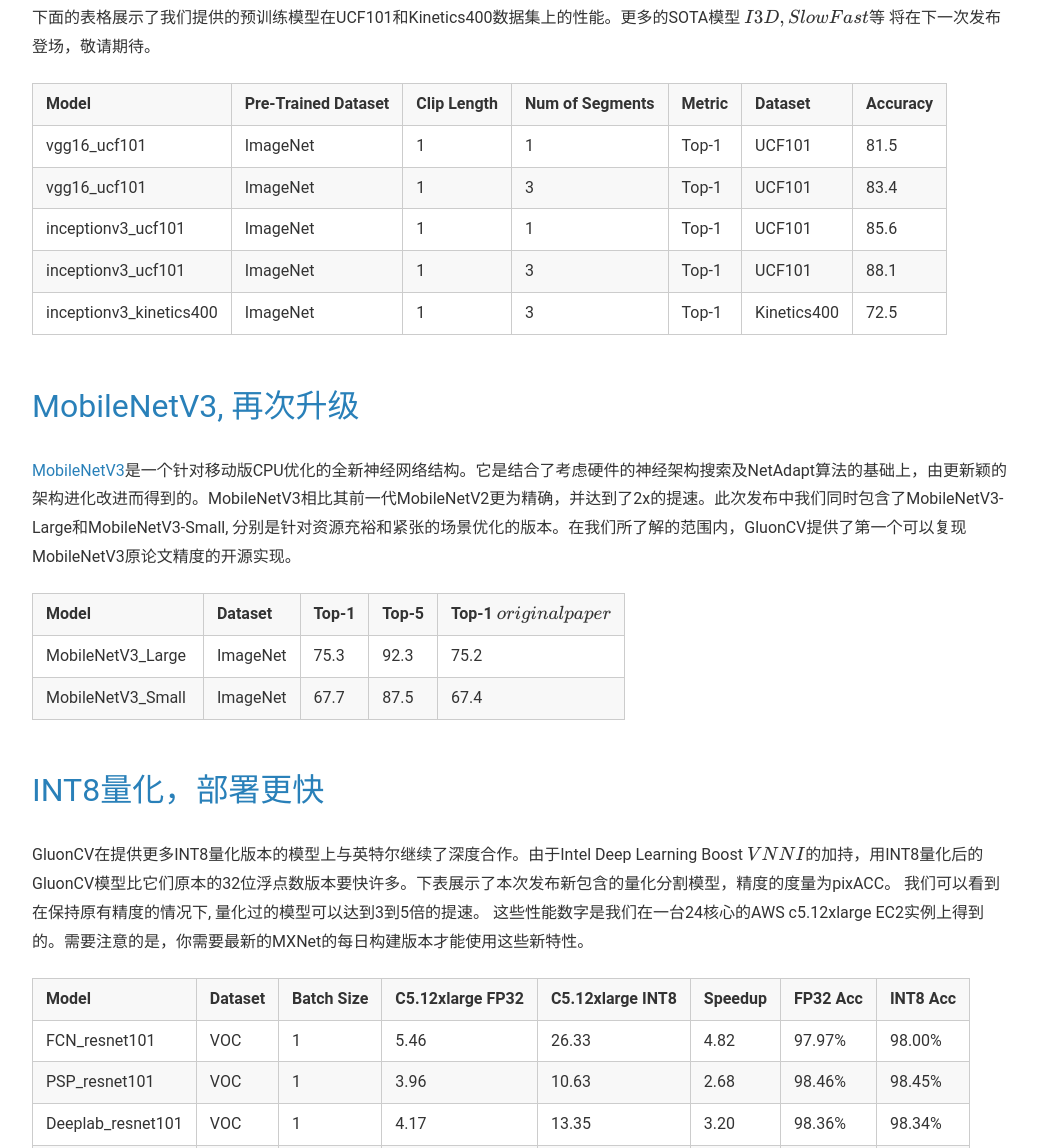
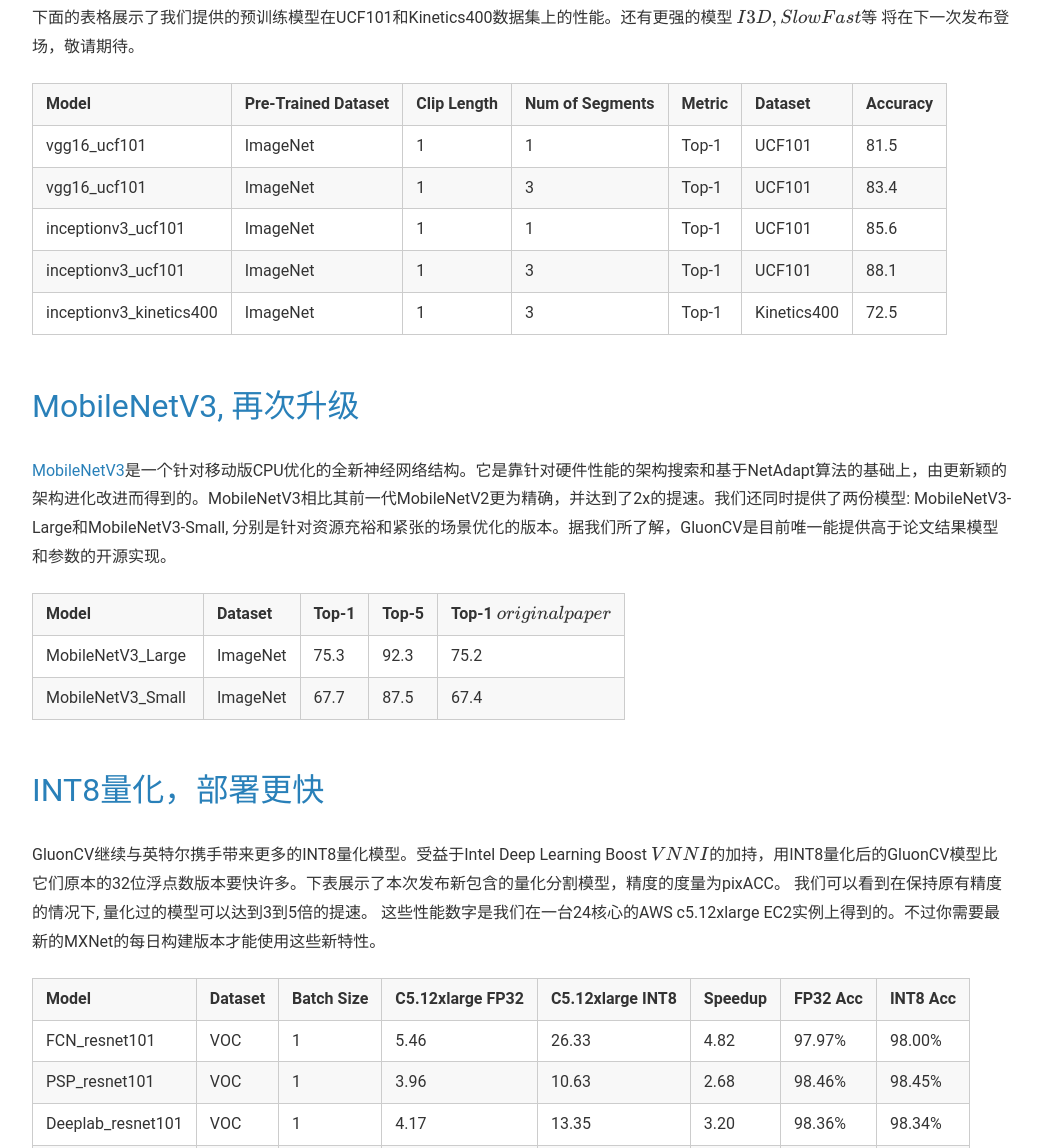
Before and after one commit to mxnet-zh/blog, a Jekyll site: the page built from _posts/2019-09-19-gluon-cv-0.5.md, in a window 1280 px wide and 1400 px high, scrolled down 1029 px. Shown: the part 252-1400 px from the top of the window, without its empty margins (118-1160 px from the left). Built offline with Jekyll 4.4.1, drawn with Linux system fonts in a browser that asks for light colours; formulas are drawn with MathJax 3; some of the changed text lies outside the part shown.

Commit message:
resolve zhi comments

```diff
--- a/_posts/2019-09-19-gluon-cv-0.5.md
+++ b/_posts/2019-09-19-gluon-cv-0.5.md
@@ -3,7 +3,7 @@
 author: 朱毅 Amazon Applied Scientist 金颢 Amazon Software Development Engineer
 ---
 
-在倾听用户的声音后，我们很高兴在GluonCV 0.5版发布如下的新特性:
+在用心听取用户的声音后，我们如愿在GluonCV 0.5版带来如下的新特性:
 
 - 新任务：视频人体行为识别
 - 新模型：MobileNetV3-Large (Top-1 accuracy: 75.3) 和 MobileNetV3-Small (Top-1 accuracy: 67.7)
@@ -16,11 +16,11 @@
 
 ## [视频人体行为识别](https://gluon-cv.mxnet.io/model_zoo/action_recognition.html)
 
-视频行为识别 (Video action recognition) 是识别视频中的人在进行什么动作的任务。它可以作为一个独立的应用被直接使用，或是作为其他视频任务的基础。鉴于其重要性，我们在此次发布中将视频行为识别作为一个完整的应用发布，包含模型定义、训练脚本、常用损失函数以及度量函数。为了帮助您快速启动您的项目，我们还提供了超越原论文精度的预训练模型以及一些教程。以下是我们在一些Youtube视频上进行行为识别的例子。
+视频行为识别 (Video action recognition) 是识别视频中的人在进行什么动作的任务。它可以作为一个独立的应用被直接使用，或是作为其他视频任务的基础。鉴于其重要性，我们在此次发布中将视频行为识别作为一个完整的应用发布，包含模型定义、训练脚本、常用损失函数以及度量函数。为了帮助您快速启动您的项目，我们还提供了超越原论文精度的预训练模型以及一些教程。先来看看我们在一些油管视频上跑出来的结果。
 
 ![](img/gluon-cv-0.5-action_recognition_youtube.gif){:width="640"}
 
-下面的表格展示了我们提供的预训练模型在UCF101和Kinetics400数据集上的性能。更多的SOTA模型 (I3D, SlowFast 等) 将在下一次发布登场，敬请期待。
+下面的表格展示了我们提供的预训练模型在UCF101和Kinetics400数据集上的性能。还有更强的模型 (I3D, SlowFast 等) 将在下一次发布登场，敬请期待。
 
 | Model               | Pre-Trained Dataset      | Clip Length | Num of Segments |  Metric | Dataset | Accuracy |
 |---------------------------|--------|-----|--------|-----|---|-----|
@@ -33,7 +33,7 @@
 
 ## [MobileNetV3, 再次升级](https://gluon-cv.mxnet.io/model_zoo/classification.html#mobilenet)
 
-[MobileNetV3](https://arxiv.org/abs/1905.02244)是一个针对移动版CPU优化的全新神经网络结构。它是结合了考虑硬件的神经架构搜索及NetAdapt算法的基础上，由更新颖的架构进化改进而得到的。MobileNetV3相比其前一代MobileNetV2更为精确，并达到了2x的提速。此次发布中我们同时包含了MobileNetV3-Large和MobileNetV3-Small, 分别是针对资源充裕和紧张的场景优化的版本。在我们所了解的范围内，GluonCV提供了第一个可以复现MobileNetV3原论文精度的开源实现。
+[MobileNetV3](https://arxiv.org/abs/1905.02244)是一个针对移动版CPU优化的全新神经网络结构。它是靠针对硬件性能的架构搜索和基于NetAdapt算法的基础上，由更新颖的架构进化改进而得到的。MobileNetV3相比其前一代MobileNetV2更为精确，并达到了2x的提速。我们还同时提供了两份模型: MobileNetV3-Large和MobileNetV3-Small, 分别是针对资源充裕和紧张的场景优化的版本。据我们所了解，GluonCV是目前唯一能提供高于论文结果模型和参数的开源实现。
 
 | Model                     | Dataset | Top-1 | Top-5 | Top-1 (original paper) |
 |---------------------|------|-------|-------|--------|
@@ -43,9 +43,9 @@
 
 ## [INT8量化，部署更快](https://gluon-cv.mxnet.io/build/examples_deployment/int8_inference.html)
 
-GluonCV在提供更多INT8量化版本的模型上与英特尔继续了深度合作。由于Intel Deep Learning Boost (VNNI)的加持，用INT8量化后的GluonCV模型比它们原本的32位浮点数版本要快许多。下表展示了本次发布新包含的量化分割模型，精度的度量为pixACC。
+GluonCV继续与英特尔携手带来更多的INT8量化模型。受益于Intel Deep Learning Boost (VNNI)的加持，用INT8量化后的GluonCV模型比它们原本的32位浮点数版本要快许多。下表展示了本次发布新包含的量化分割模型，精度的度量为pixACC。
 我们可以看到在保持原有精度的情况下, 量化过的模型可以达到3到5倍的提速。
-这些性能数字是我们在一台24核心的AWS c5.12xlarge EC2实例上得到的。需要注意的是，你需要最新的MXNet的每日构建版本才能使用这些新特性。
+这些性能数字是我们在一台24核心的AWS c5.12xlarge EC2实例上得到的。不过你需要最新的MXNet的每日构建版本才能使用这些新特性。
 
 Model | Dataset | Batch Size | C5.12xlarge FP32 | C5.12xlarge INT8 | Speedup | FP32 Acc | INT8 Acc
 -- | -- | -- | -- | -- | -- | -- | --
@@ -62,7 +62,7 @@
 
 ## [用于姿态估计的AlphaPose模型](https://gluon-cv.mxnet.io/model_zoo/pose.html#alphapose)
 
-[AlphaPose](https://arxiv.org/abs/1612.00137)是一个由上海交通大学开发的精确多人姿态估计模型，它是第一个在COCO数据集上取得70+(72.3)mAP，且同时在MPII数据集上取得80+(82.1)mAP的实时开源模型。我们成功复现了AlphaPose模型的结果，并将其包括在本次的发布中。下表是我们复现的AlphaPose模型在COCO数据集上的表现。
+[AlphaPose](https://arxiv.org/abs/1612.00137)是一个由上海交通大学开发的精确多人姿态估计模型，它是第一个在COCO数据集上取得70+(72.3)mAP，且同时在MPII数据集上取得80+(82.1)mAP的实时开源模型。下表是我们复现的AlphaPose模型在COCO数据集上的表现。
 
 | Model                     | Dataset |OKS AP | OKS AP (with flip) |
 |---------------------------|---|----|-------|
```
